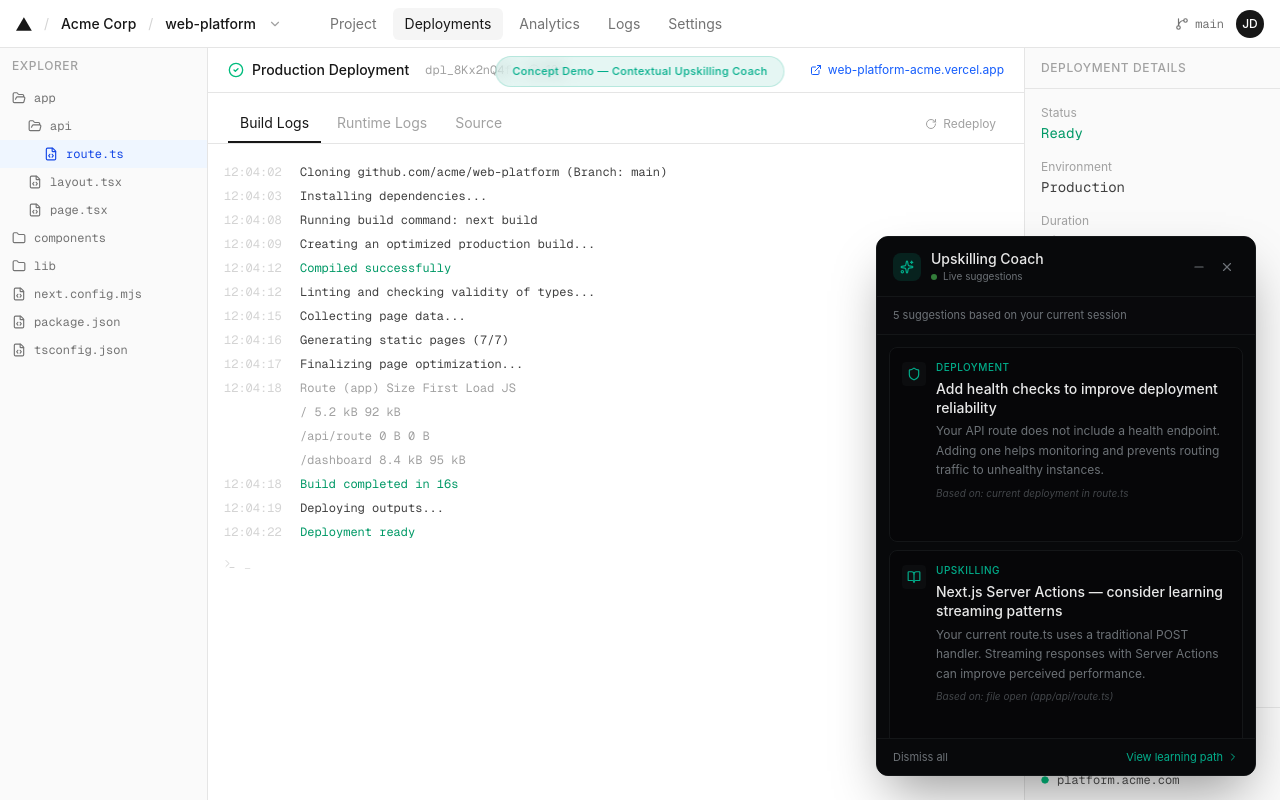
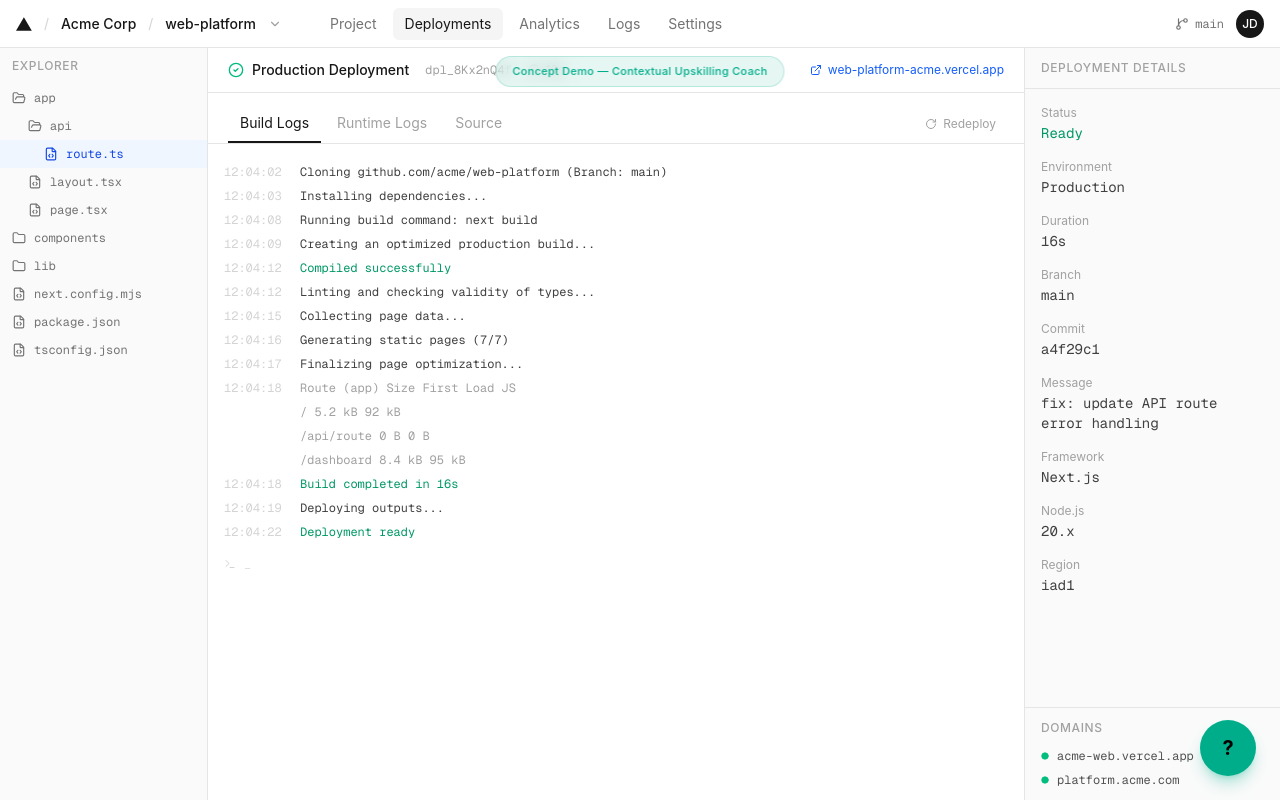
Before and after one commit to kamranali-c/v0-contextual-upskilling-coach-mvp, a Next.js app: page / in a window 1280 px wide. Built offline with nearby package versions, Linux system fonts and the light colour scheme.

Commit message:
feat: update AssistantPopup to start closed and open on click\n\nChange default state to closed with "?" circle and fix package path issue.

```diff
--- a/components/assistant-popup.tsx
+++ b/components/assistant-popup.tsx
@@ -260,7 +260,7 @@ function CoachDetail({
 
 // --- Main popup ---
 export function AssistantPopup() {
-  const [open, setOpen] = useState(true)
+  const [open, setOpen] = useState(false)
   const [minimized, setMinimized] = useState(false)
   const [selectedSuggestion, setSelectedSuggestion] = useState<Suggestion | null>(null)
   const [plan, setPlan] = useState<CoachingPlan | null>(null)
@@ -315,9 +315,10 @@ export function AssistantPopup() {
     return (
       <button
         onClick={() => setOpen(true)}
-        className="fixed bottom-6 right-6 z-50 w-12 h-12 rounded-full bg-accent text-accent-foreground flex items-center justify-center shadow-lg shadow-accent/20 hover:scale-105 transition-transform"
+        className="fixed bottom-6 right-6 z-50 w-14 h-14 rounded-full bg-accent text-accent-foreground flex items-center justify-center shadow-lg shadow-accent/30 hover:scale-110 hover:shadow-xl hover:shadow-accent/40 transition-all duration-200 cursor-pointer"
+        aria-label="Open Upskilling Coach"
       >
-        <Sparkles className="w-5 h-5" />
+        <span className="text-xl font-bold leading-none">?</span>
       </button>
     )
   }
--- a/next.config.mjs
+++ b/next.config.mjs
@@ -1,3 +1,10 @@
+import { createRequire } from "module"
+import { dirname, join } from "path"
+
+const require = createRequire(import.meta.url)
+const nextPkgDir = dirname(require.resolve("next/package.json"))
+const projectRoot = join(nextPkgDir, "../..")
+
 /** @type {import('next').NextConfig} */
 const nextConfig = {
   typescript: {
@@ -7,7 +14,7 @@ const nextConfig = {
     unoptimized: true,
   },
   turbopack: {
-    root: process.cwd(),
+    root: projectRoot,
   },
 }
 
```
